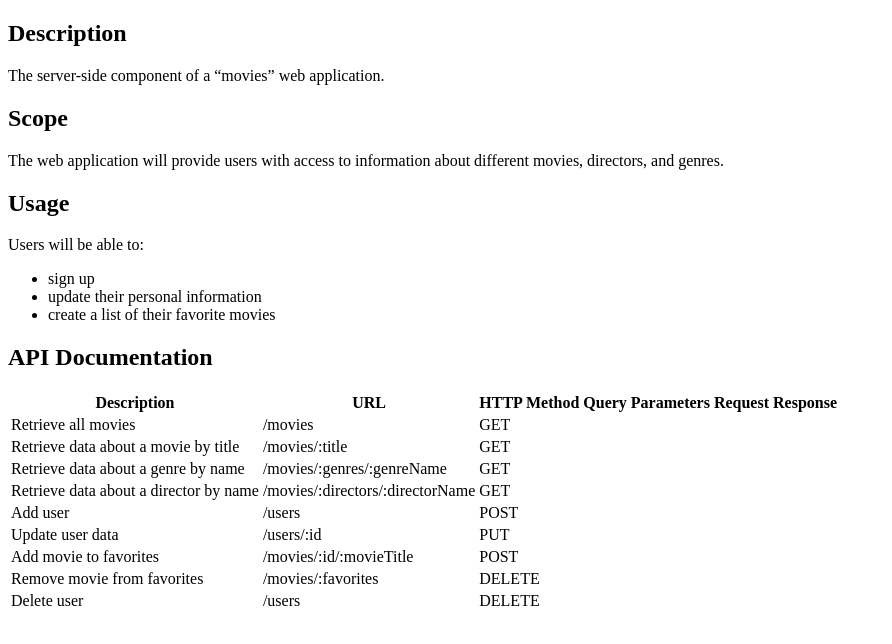
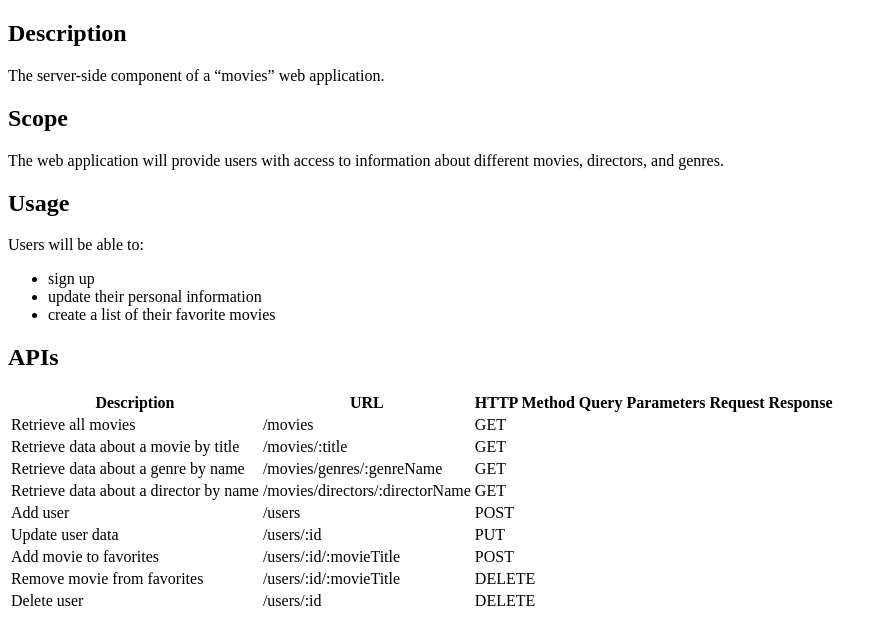
Before and after one commit to tiffany27cj/movie_api, a website: page public/documentation.html in a window 1280 px wide. Shown: the whole page, without its empty margins (0-892 px from the left). Drawn offline with Linux system fonts and the light colour scheme.

Commit message:
Update documentation.html
Updated the documentation

```diff
--- a/public/documentation.html
+++ b/public/documentation.html
@@ -21,7 +21,7 @@
             <li>create a list of their favorite movies</li>
         </ul>
 
-    <h2>API Documentation</h2>
+    <h2>APIs</h2>
         <table>
     <tr>
         <th>Description</th>
@@ -45,13 +45,13 @@
     </tr>
     <tr>
         <td>Retrieve data about a genre by name</td>
-        <td>/movies/:genres/:genreName</td>
+        <td>/movies/genres/:genreName</td>
         <td>GET</td>
         <td></td>
     </tr>
     <tr>
         <td>Retrieve data about a director by name</td>
-        <td>/movies/:directors/:directorName</td>
+        <td>/movies/directors/:directorName</td>
         <td>GET</td>
         <td></td>
     </tr>
@@ -69,19 +69,19 @@
     </tr>
     <tr>
         <td>Add movie to favorites</td>
-        <td>/movies/:id/:movieTitle</td>
+        <td>/users/:id/:movieTitle</td>
         <td>POST</td>
         <td></td>
     </tr>
     <tr>
         <td>Remove movie from favorites</td>
-        <td>/movies/:favorites</td>
+        <td>/users/:id/:movieTitle</td>
         <td>DELETE</td>
         <td></td>
     </tr>
     <tr>
         <td>Delete user</td>
-        <td>/users</td>
+        <td>/users/:id</td>
         <td>DELETE</td>
         <td></td>
     </tr>
```
